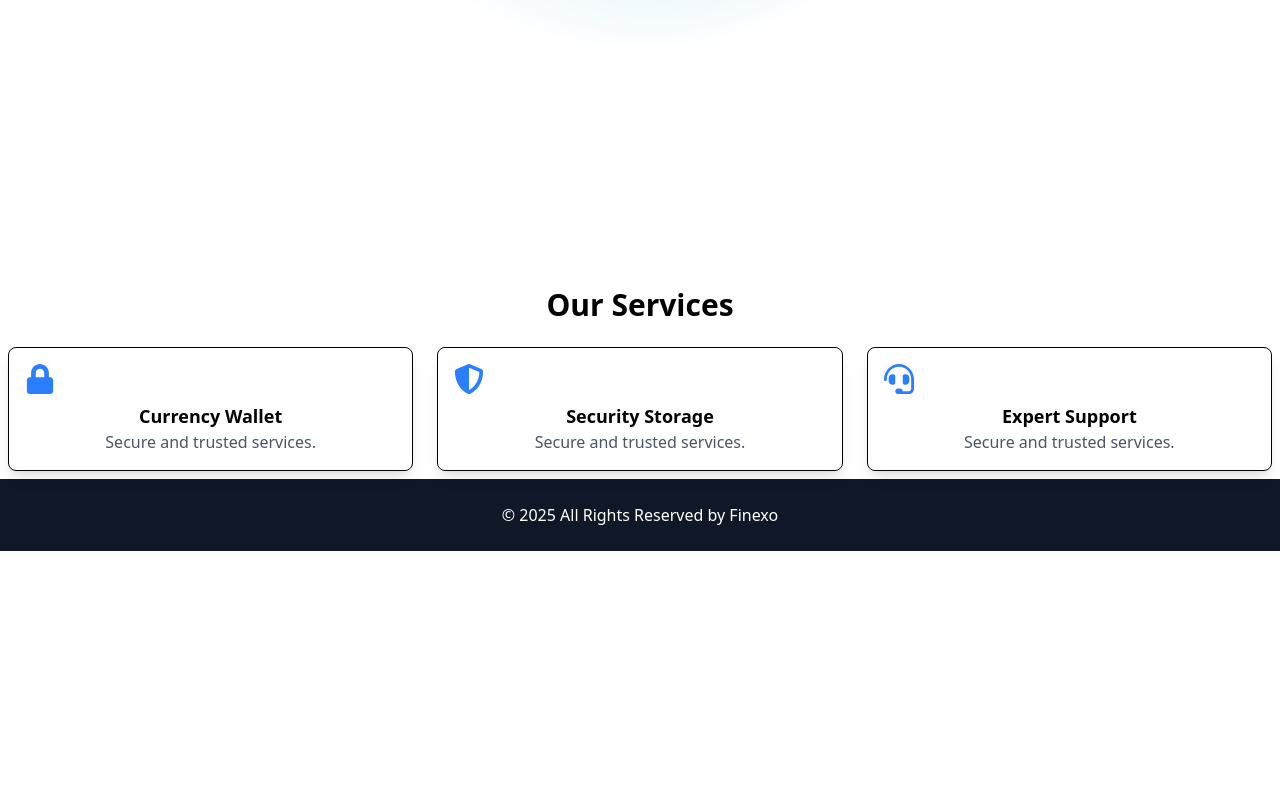
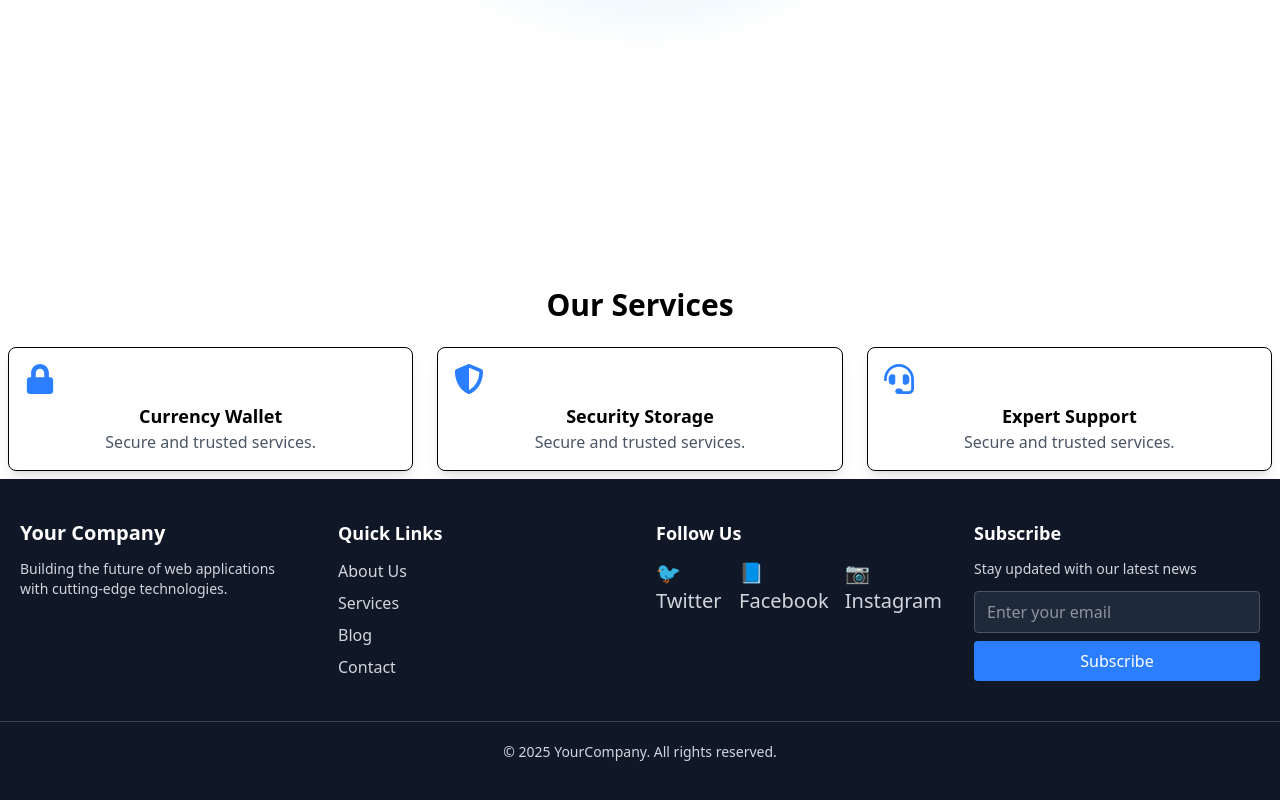
Before and after one commit to ahmadsohailMask01/company-website, a Next.js app: page / in a window 1280 px wide. Shown: the part 701-1501 px from the top of the page. Before the commit the page ends 1252 px from the top, so only its background shows below. Built offline with nearby package versions, Linux system fonts and the light colour scheme.

Commit message:
Footer initialized

```diff
--- a/src/app/components/Footer/Footer.jsx
+++ b/src/app/components/Footer/Footer.jsx
@@ -2,11 +2,82 @@ import React from "react";
 
 const Footer = () => {
   return (
-    <>
-      <footer className="bg-gray-900 text-white p-6 text-center">
-        <p>&copy; 2025 All Rights Reserved by Finexo</p>
-      </footer>
-    </>
+    <footer className="bg-gray-900 text-gray-300 py-10">
+      <div className="container mx-auto px-5 grid grid-cols-1 md:grid-cols-4 gap-8">
+        {/* Company Info */}
+        <div>
+          <h2 className="text-xl font-bold text-white">Your Company</h2>
+          <p className="mt-3 text-sm">
+            Building the future of web applications with cutting-edge
+            technologies.
+          </p>
+        </div>
+
+        {/* Navigation Links */}
+        <div>
+          <h3 className="text-lg font-semibold text-white">Quick Links</h3>
+          <ul className="mt-3 space-y-2">
+            <li>
+              <a href="#" className="hover:text-blue-400">
+                About Us
+              </a>
+            </li>
+            <li>
+              <a href="#" className="hover:text-blue-400">
+                Services
+              </a>
+            </li>
+            <li>
+              <a href="#" className="hover:text-blue-400">
+                Blog
+              </a>
+            </li>
+            <li>
+              <a href="#" className="hover:text-blue-400">
+                Contact
+              </a>
+            </li>
+          </ul>
+        </div>
+
+        {/* Social Media */}
+        <div>
+          <h3 className="text-lg font-semibold text-white">Follow Us</h3>
+          <div className="flex mt-3 space-x-4">
+            <a href="#" className="hover:text-blue-400 text-xl">
+              🐦 Twitter
+            </a>
+            <a href="#" className="hover:text-blue-400 text-xl">
+              📘 Facebook
+            </a>
+            <a href="#" className="hover:text-blue-400 text-xl">
+              📷 Instagram
+            </a>
+          </div>
+        </div>
+
+        {/* Newsletter */}
+        <div>
+          <h3 className="text-lg font-semibold text-white">Subscribe</h3>
+          <p className="text-sm mt-3">Stay updated with our latest news</p>
+          <div className="mt-3">
+            <input
+              type="email"
+              placeholder="Enter your email"
+              className="w-full px-3 py-2 rounded bg-gray-800 text-white border border-gray-600 focus:outline-none"
+            />
+            <button className="mt-2 w-full bg-blue-500 hover:bg-blue-600 text-white px-3 py-2 rounded">
+              Subscribe
+            </button>
+          </div>
+        </div>
+      </div>
+
+      {/* Copyright */}
+      <div className="mt-10 border-t border-gray-700 text-center pt-5 text-sm">
+        &copy; {new Date().getFullYear()} YourCompany. All rights reserved.
+      </div>
+    </footer>
   );
 };
 
```
